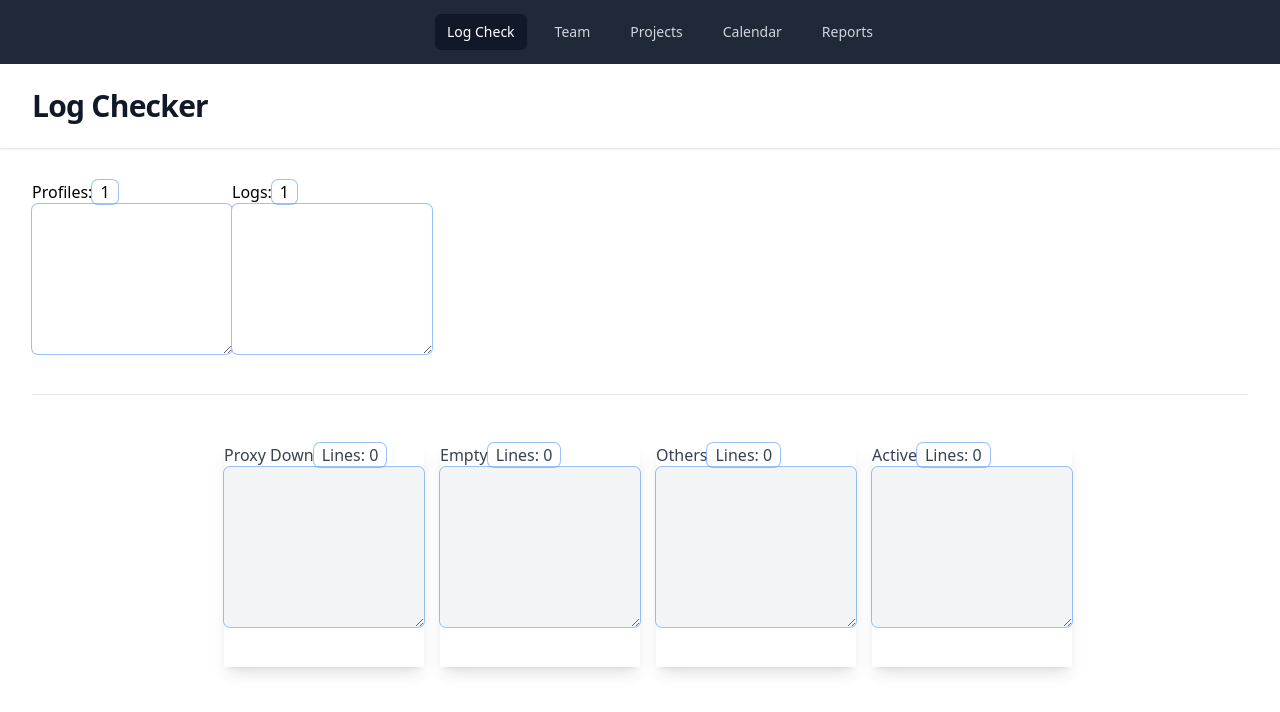
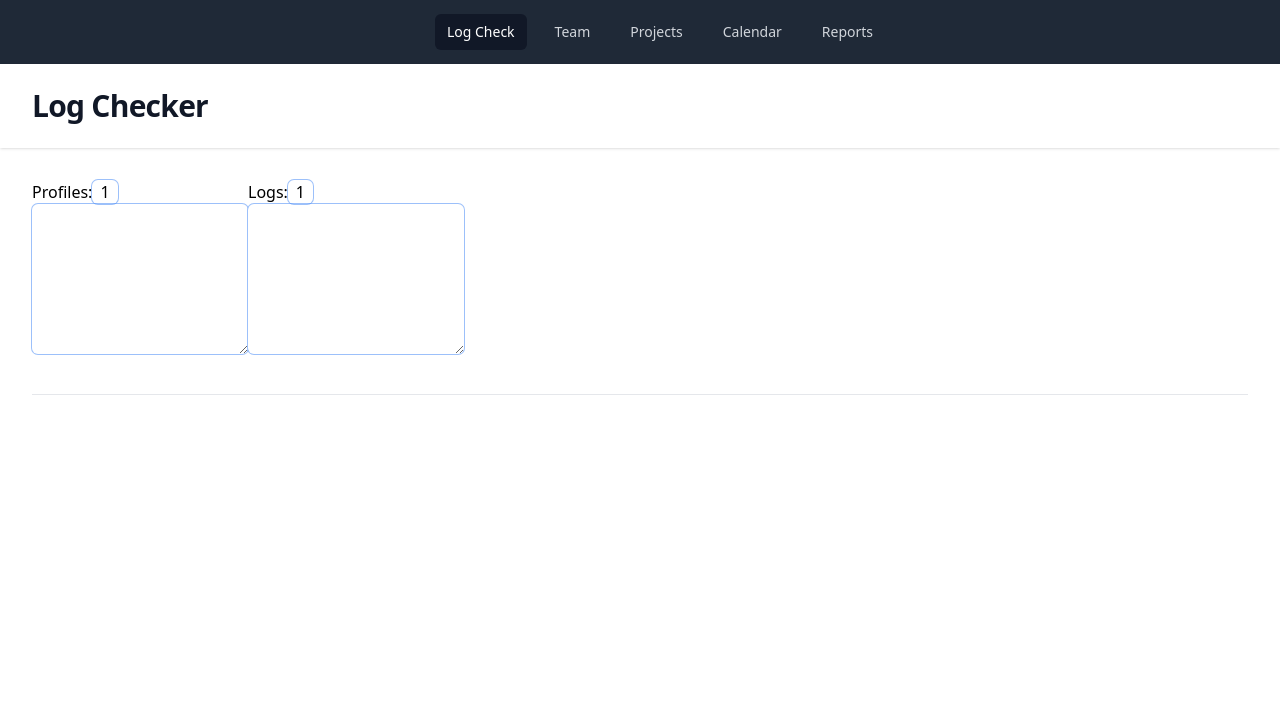
Before and after one commit to moradoulhaj/Simplify, a React (Vite) app: page / in a window 1280 px wide. Shown: the top 712 px of the page. Built offline with nearby package versions, Linux system fonts and the light colour scheme.

Commit message:
some updates

```diff
--- a/src/components/LogChecker.jsx
+++ b/src/components/LogChecker.jsx
@@ -39,7 +39,7 @@ export default function LogChecker() {
                 name="profiles"
                 rows={3}
                 style={{ height: "150px" }}
-                className="block w-full rounded-md border-0 py-1.5 text-gray-900 shadow-sm ring-1 ring-inset ring-gray-300 placeholder:text-gray-400 focus:ring-2 focus:ring-inset focus:ring-indigo-600 sm:text-sm sm:leading-6"
+                className="block w-full rounded-md border-0  p-2 py-1.5 text-gray-900 shadow-sm ring-1 ring-inset ring-gray-300 placeholder:text-gray-400 focus:ring-2 focus:ring-inset focus:ring-indigo-600 sm:text-sm sm:leading-6"
                 value={profiles}
                 onChange={(e) => setProfiles(e.target.value)}
                 required
@@ -57,7 +57,7 @@ export default function LogChecker() {
                 name="logs"
                 rows={3}
                 style={{ height: "150px" }}
-                className="block w-full rounded-md border-0 py-1.5 text-gray-900 shadow-sm ring-1 ring-inset ring-gray-300 placeholder:text-gray-400 focus:ring-2 focus:ring-inset focus:ring-indigo-600 sm:text-sm sm:leading-6"
+                className="block w-full p-2 rounded-md border-0 py-1.5 text-gray-900 shadow-sm ring-1 ring-inset ring-gray-300 placeholder:text-gray-400 focus:ring-2 focus:ring-inset focus:ring-indigo-600 sm:text-sm sm:leading-6"
                 value={logs}
                 onChange={(e) => setLogs(e.target.value)}
                 required
--- a/src/parts/Monitor.jsx
+++ b/src/parts/Monitor.jsx
@@ -3,30 +3,79 @@ import TextAreaWithCopy from "../small components/TextAreaWithCopy";
 export default function Monitor({ result }) {
   return (
     <div className="mx-auto max-w-7xl px-4 py-6 sm:px-6 lg:px-8">
-      <div className="flex w-full justify-center">
+      <div className=" w-full flex-wrap justify-center">
+        {result.connectedProfiles?.length > 0 && (
+          <TextAreaWithCopy
+            id="active"
+            label="Active"
+            value={result.connectedProfiles.join("\n")}
+          />
+        )}
+        {result.proxyDownProfiles?.length > 0 && (
           <TextAreaWithCopy
             id="proxyDown"
             label="Proxy Down"
-          value={result.proxyDownProfiles?.join("\n")}
+            value={result.proxyDownProfiles.join("\n")}
             proxyDownProfiles={result.proxyDownProfiles}
           />
+        )}
+        {result.maxExecutionTimeProfiles?.length > 0 && (
           <TextAreaWithCopy
-          id="empty"
-          label="Empty"
-          value={result.notLogsProfiles?.join("\n")}
+            id="maxExecutionTime"
+            label="Max Execution Time"
+            value={result.maxExecutionTimeProfiles.join("\n")}
           />
+        )}
+        {result.accountRestrictedProfiles?.length > 0 && (
+          <TextAreaWithCopy
+            id="accountRestricted"
+            label="Account Restricted"
+            value={result.accountRestrictedProfiles.join("\n")}
+          />
+        )}
+        {result.captchaVerificationProfiles?.length > 0 && (
+          <TextAreaWithCopy
+            id="captchaVerification"
+            label="Captcha Verification"
+            value={result.captchaVerificationProfiles.join("\n")}
+          />
+        )}
+        {result.wrongPasswordProfiles?.length > 0 && (
+          <TextAreaWithCopy
+            id="wrongPassword"
+            label="Wrong Password"
+            value={result.wrongPasswordProfiles.join("\n")}
+          />
+        )}
+        {result.phoneNumberProfiles?.length > 0 && (
+          <TextAreaWithCopy
+            id="phoneNumber"
+            label="Phone Number"
+            value={result.phoneNumberProfiles.join("\n")}
+          />
+        )}
+        {result.unusualActivityProfiles?.length > 0 && (
+          <TextAreaWithCopy
+            id="usualActivity"
+            label="Usual Activity"
+            value={result.unusualActivityProfiles.join("\n")}
+          />
+        )}
+        {result.accountDisabledProfiles?.length > 0 && (
+          <TextAreaWithCopy
+            id="accountDisabled"
+            label="Account Disabled"
+            value={result.accountDisabledProfiles.join("\n")}
+          />
+        )}
+        {result.othersProfiles?.length > 0 && (
           <TextAreaWithCopy
             id="others"
             label="Others"
-          value={result.othersProfiles?.join("\n")}
+            value={result.othersProfiles.join("\n")}
           />
-        <TextAreaWithCopy
-          id="active"
-          label="Active"
-          value={result.connectedProfiles?.join("\n")}
-        />
+        )}
       </div>
-      {/* Add more TextAreaWithCopy components for other categories if needed */}
     </div>
   );
 }
```
Lines whose indentation alone changed are shown as unchanged.
